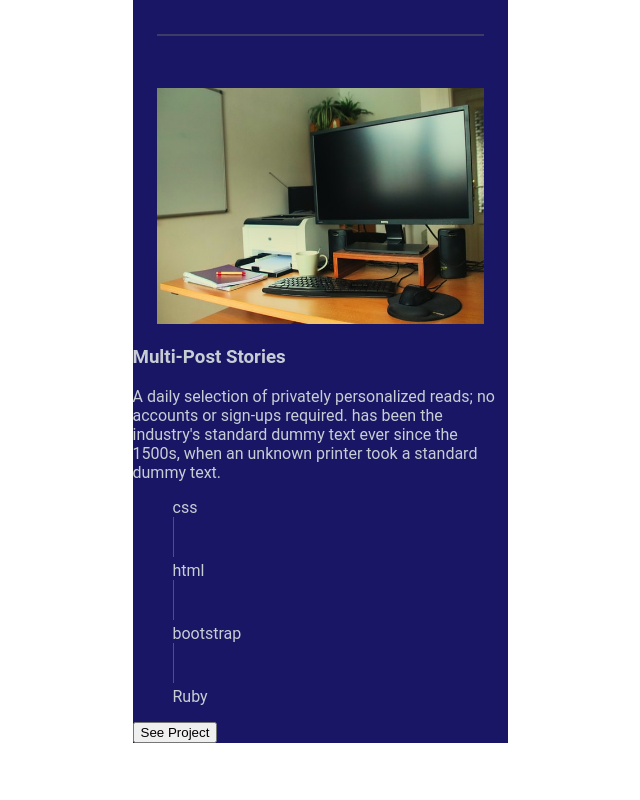
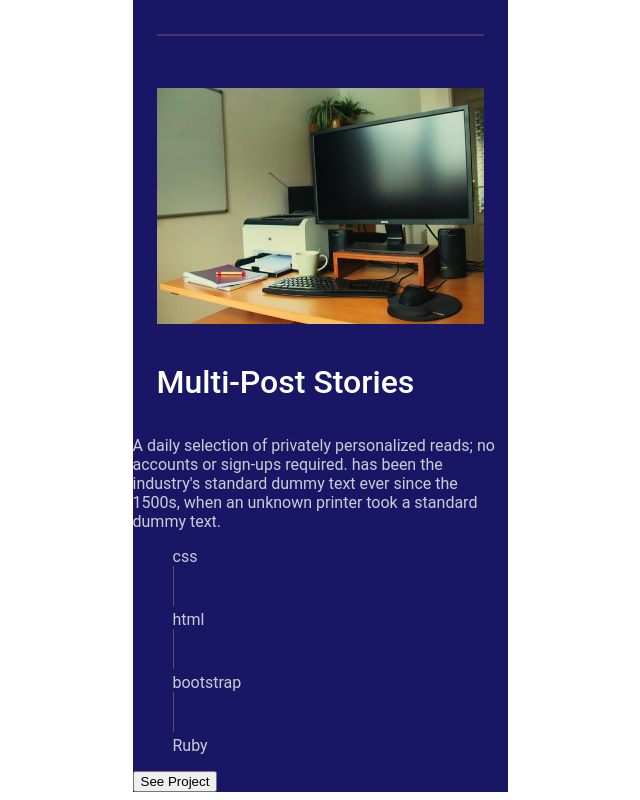
Before and after one commit to Obote/portfolio-mobileversion, a website: page index.html in a window 1280 px wide. Shown: the part 1388-2188 px from the top of the page, without its empty margins (320-960 px from the left). Before the commit the page ends 2139 px from the top, so only its background shows below. Drawn offline with Linux system fonts and the light colour scheme.

Commit message:
Style project experience title

```diff
--- a/style.css
+++ b/style.css
@@ -188,3 +188,15 @@ li {
   padding-left: 24px;
   padding-right: 24px;
 }
+
+.experience-container > h3 {
+  font-family: Roboto, sans-serif;
+  font-size: 32px;
+  font-style: normal;
+  font-weight: 500;
+  line-height: 44px;
+  letter-spacing: 0;
+  text-align: left;
+  padding-left: 24px;
+  color: #fff;
+}
```
